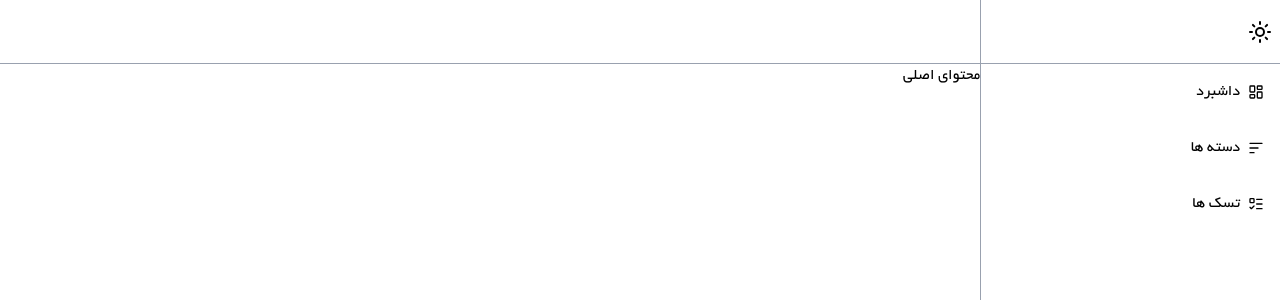
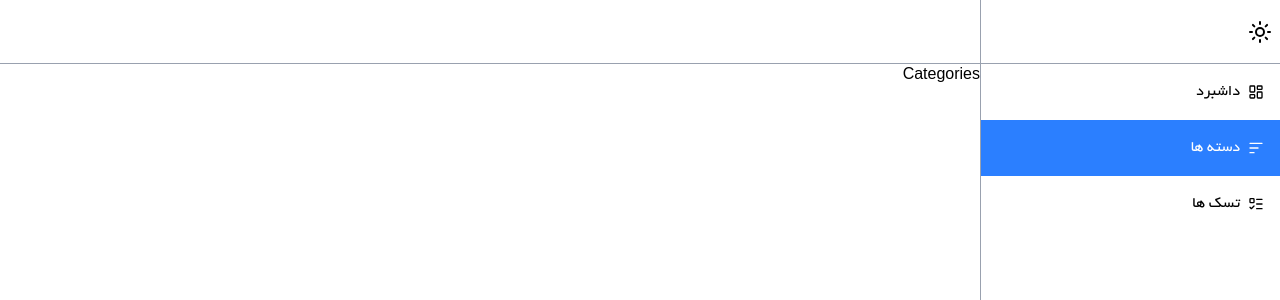
Before and after one commit to mehdifereidoony/todoList, a React (Vite) app in the folder client/: page /categories in a window 1280 px wide. Shown: the top 300 px of the page. Built offline with nearby package versions, Linux system fonts and the light colour scheme.

Commit message:
feat(client): implement routing system

```diff
--- a/client/src/Components/Layout/Content/Content.tsx
+++ b/client/src/Components/Layout/Content/Content.tsx
@@ -1,14 +1,20 @@
-import { memo, useState } from "react";
+import { memo } from "react";
+import { Route, Routes } from "react-router";
+import Dashboard from "../../../pages/Dashboard/Dashboard";
+import Categories from "../../../pages/Categories/Categories";
+import Tasks from "../../../pages/TasksTasks";
 
 const Content = () => {
-  const [] = useState();
-  console.log("content");
   return (
     <section
       id="content"
       className="fixed top-0 right-0 w-full h-screen bg-white dark:bg-gray-900 pt-header-h lg:pr-sidebar-w"
     >
-      محتوای اصلی
+      <Routes>
+        <Route path="/" element={<Dashboard />} />
+        <Route path="/categories" element={<Categories />} />
+        <Route path="/tasks" element={<Tasks />} />
+      </Routes>
     </section>
   );
 };
--- a/client/src/Components/Layout/Sidebar/MenuItem.tsx
+++ b/client/src/Components/Layout/Sidebar/MenuItem.tsx
@@ -1,17 +1,22 @@
 import type { LucideIcon } from "lucide-react";
+import { NavLink } from "react-router";
 
 type menuItemType = { title: string; to: string; Icon: LucideIcon };
 
 const MenuItem = ({ title, to, Icon }: menuItemType) => {
   return (
     <li>
-      <a
-        href={to}
-        className="flex justify-start items-center p-4 hover:bg-blue-500 hover:text-white"
+      <NavLink
+        to={to}
+        className={({ isActive }) =>
+          `flex justify-start items-center p-4 hover:bg-blue-500 hover:text-white ${
+            isActive ? "bg-blue-500 text-white" : ""
+          }`
+        }
       >
         <Icon className="pl-2" />
         <span>{title}</span>
-      </a>
+      </NavLink>
     </li>
   );
 };
--- a/client/src/Components/Layout/Sidebar/Sidebar.tsx
+++ b/client/src/Components/Layout/Sidebar/Sidebar.tsx
@@ -1,4 +1,11 @@
-import { LayoutDashboard, ListSortDescending, ListTodo, Moon, Sun, User, X } from "lucide-react";
+import {
+  LayoutDashboard,
+  ListSortDescending,
+  ListTodo,
+  Moon,
+  Sun,
+  X,
+} from "lucide-react";
 import { useAppDispatch, useAppSelector } from "../../../store/hooks";
 import {
   setIsOpenSidebar,
@@ -33,8 +40,12 @@ const sidebar = () => {
       <div>
         <ul className="">
           <MenuItem title={"داشبرد"} to="/" Icon={LayoutDashboard} />
-          <MenuItem title={"دسته ها"} to="/category" Icon={ListSortDescending} />
-          <MenuItem title={"تسک ها"} to="/task" Icon={ListTodo} />
+          <MenuItem
+            title={"دسته ها"}
+            to="/categories"
+            Icon={ListSortDescending}
+          />
+          <MenuItem title={"تسک ها"} to="/tasks" Icon={ListTodo} />
         </ul>
       </div>
     </section>
--- a/client/src/main.tsx
+++ b/client/src/main.tsx
@@ -4,11 +4,14 @@ import "./index.css";
 import { Provider } from "react-redux";
 import { store } from "./store/store";
 import App from "./App";
+import { BrowserRouter } from "react-router";
 
 createRoot(document.getElementById("root")!).render(
   <Provider store={store}>
-    <StrictMode>
-      <App />
-    </StrictMode>
+    <BrowserRouter>
+      <StrictMode>
+        <App />
+      </StrictMode>
+    </BrowserRouter>
   </Provider>
 );
--- /dev/null
+++ b/client/src/pages/Categories/Categories.tsx
@@ -0,0 +1,5 @@
+const Categories = () => {
+  return <div>Categories</div>;
+};
+
+export default Categories;
--- /dev/null
+++ b/client/src/pages/Dashboard/Dashboard.tsx
@@ -0,0 +1,5 @@
+const Dashboard = () => {
+  return <div>Dashboard</div>;
+};
+
+export default Dashboard;
--- /dev/null
+++ b/client/src/pages/TasksTasks.tsx
@@ -0,0 +1,5 @@
+const Tasks = () => {
+  return <div>Tasks</div>;
+};
+
+export default Tasks;
```
